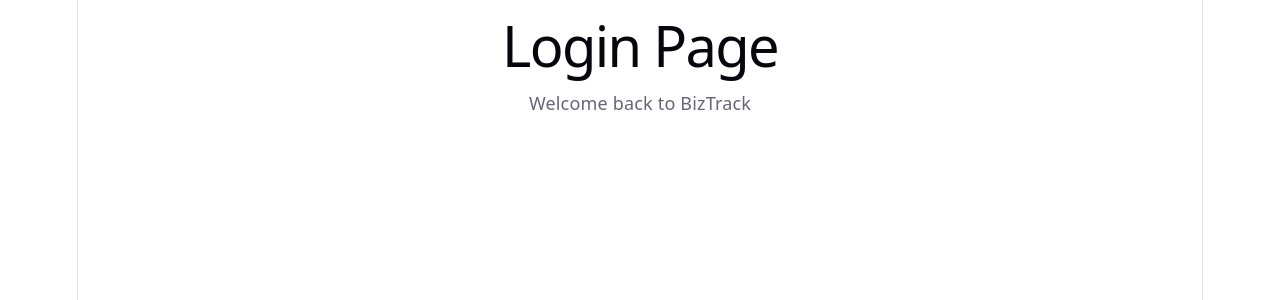
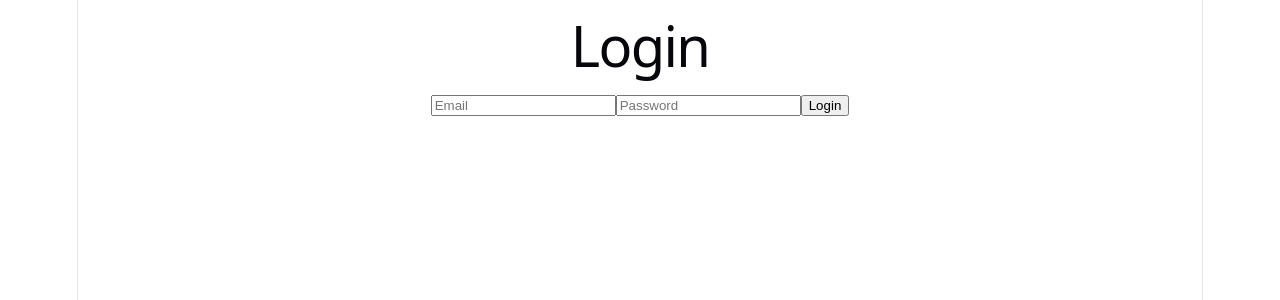
Before and after one commit to Cedric-Raichand/BizTrack, a React app in the folder frontend/: page / in a window 1280 px wide. Shown: the top 300 px of the page. Built offline with nearby package versions, Linux system fonts and the light colour scheme; the HTML template or start-up script is replaced by a standard one.

Commit message:
implement login authentication with JWT

```diff
--- a/frontend/src/pages/Login.jsx
+++ b/frontend/src/pages/Login.jsx
@@ -1,10 +1,90 @@
+import { useState } from "react";
+import API from "../api/axios";
+
+
 function Login() {
+
+  const [formData, setFormData] = useState({
+    email: "",
+    password: ""
+  });
+
+
+  const handleChange = (e) => {
+    setFormData({
+      ...formData,
+      [e.target.name]: e.target.value
+    });
+  };
+
+
+  const handleSubmit = async (e) => {
+    e.preventDefault();
+
+    try {
+
+      const response = await API.post(
+        "/auth/login",
+        formData
+      );
+
+
+      console.log(response.data);
+
+
+      // store token
+      localStorage.setItem(
+        "token",
+        response.data.token
+      );
+
+
+      alert("Login successful");
+
+
+    } catch(error) {
+
+      console.log(error.response?.data);
+
+      alert("Login failed");
+
+    }
+  };
+
+
   return (
     <div>
-      <h1>Login Page</h1>
-      <p>Welcome back to BizTrack</p>
+
+      <h1>Login</h1>
+
+
+      <form onSubmit={handleSubmit}>
+
+        <input
+          name="email"
+          placeholder="Email"
+          onChange={handleChange}
+        />
+
+
+        <input
+          name="password"
+          type="password"
+          placeholder="Password"
+          onChange={handleChange}
+        />
+
+
+        <button>
+          Login
+        </button>
+
+
+      </form>
+
     </div>
   );
 }
 
+
 export default Login;
```
